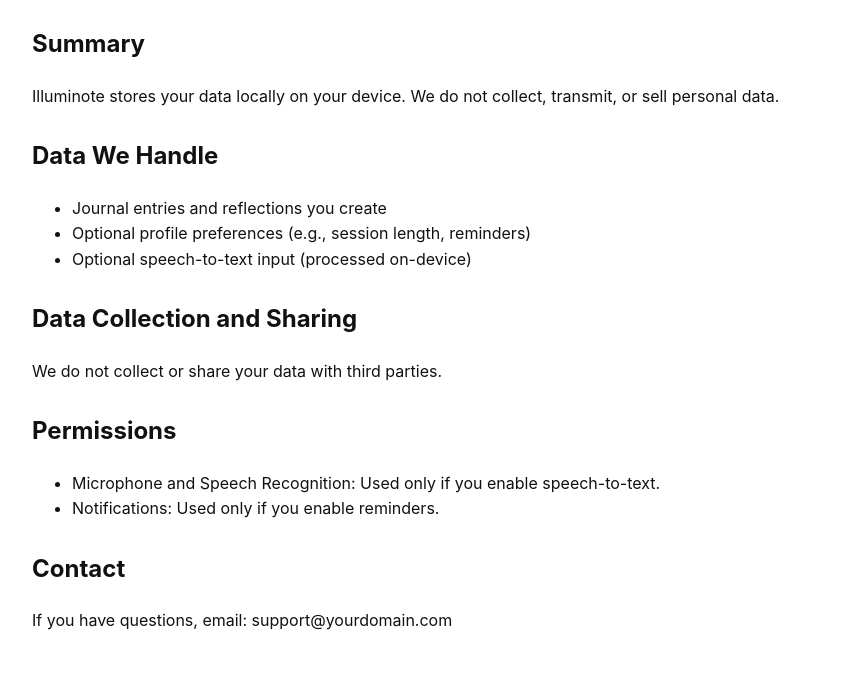
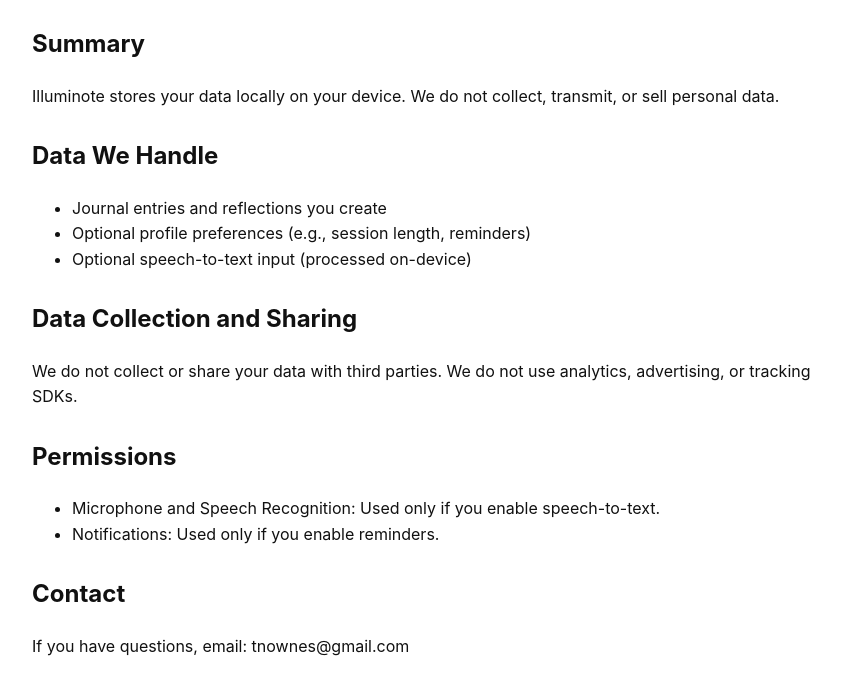
Before and after one commit to tnownes/illuminote, a plain HTML site: page index.html in a window 1280 px wide. Shown: the part 129-824 px from the top of the page, without its empty margins (208-1049 px from the left). Before the commit the page ends 803 px from the top, so only its background shows below. Drawn offline with Linux system fonts and the light colour scheme.

Commit message:
Update index.html

```diff
--- a/index.html
+++ b/index.html
@@ -26,7 +26,7 @@
   </ul>
 
   <h2>Data Collection and Sharing</h2>
-  <p>We do not collect or share your data with third parties.</p>
+  <p>We do not collect or share your data with third parties. We do not use analytics, advertising, or tracking SDKs.</p>
 
   <h2>Permissions</h2>
   <ul>
@@ -35,6 +35,6 @@
   </ul>
 
   <h2>Contact</h2>
-  <p>If you have questions, email: support@yourdomain.com</p>
+  <p>If you have questions, email: tnownes@gmail.com</p>
 </body>
 </html>
```
